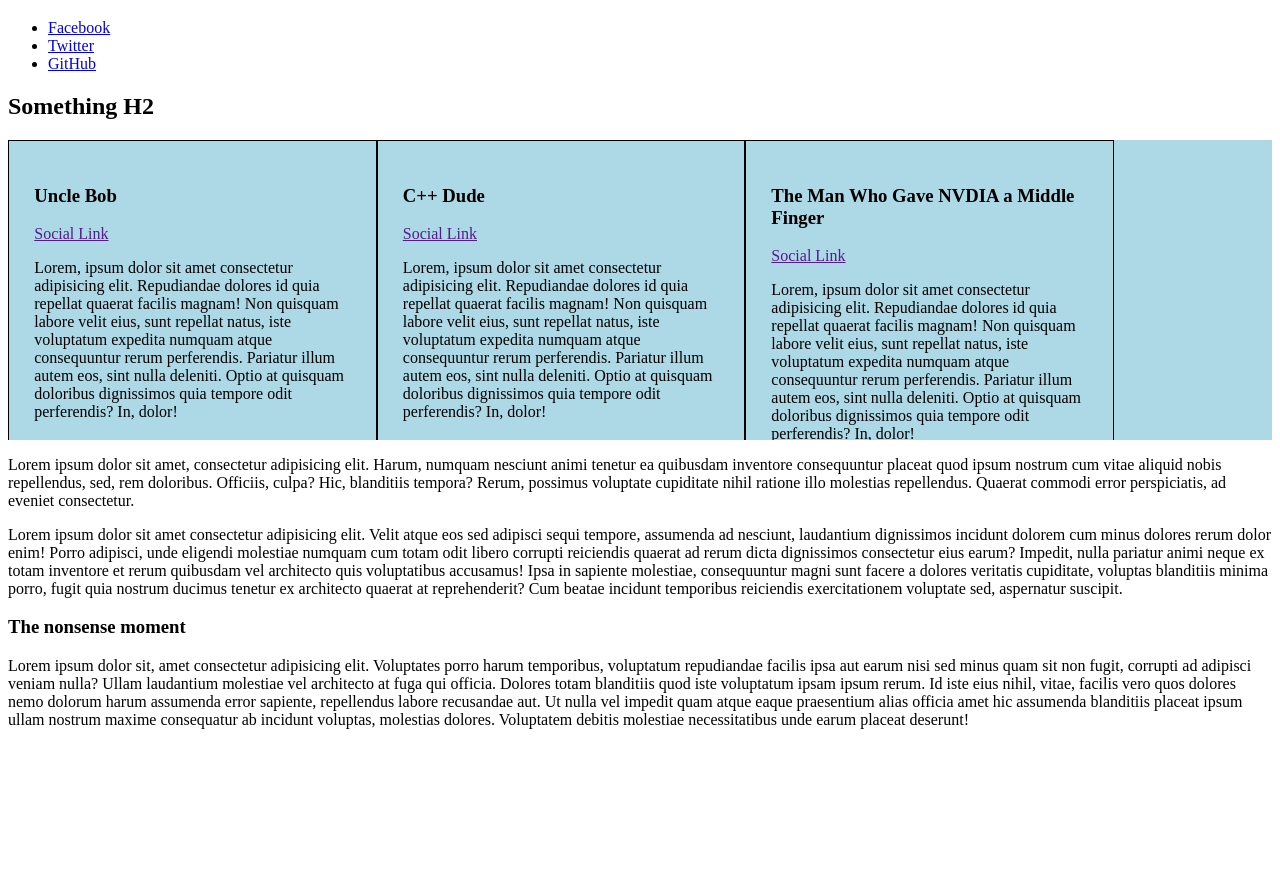
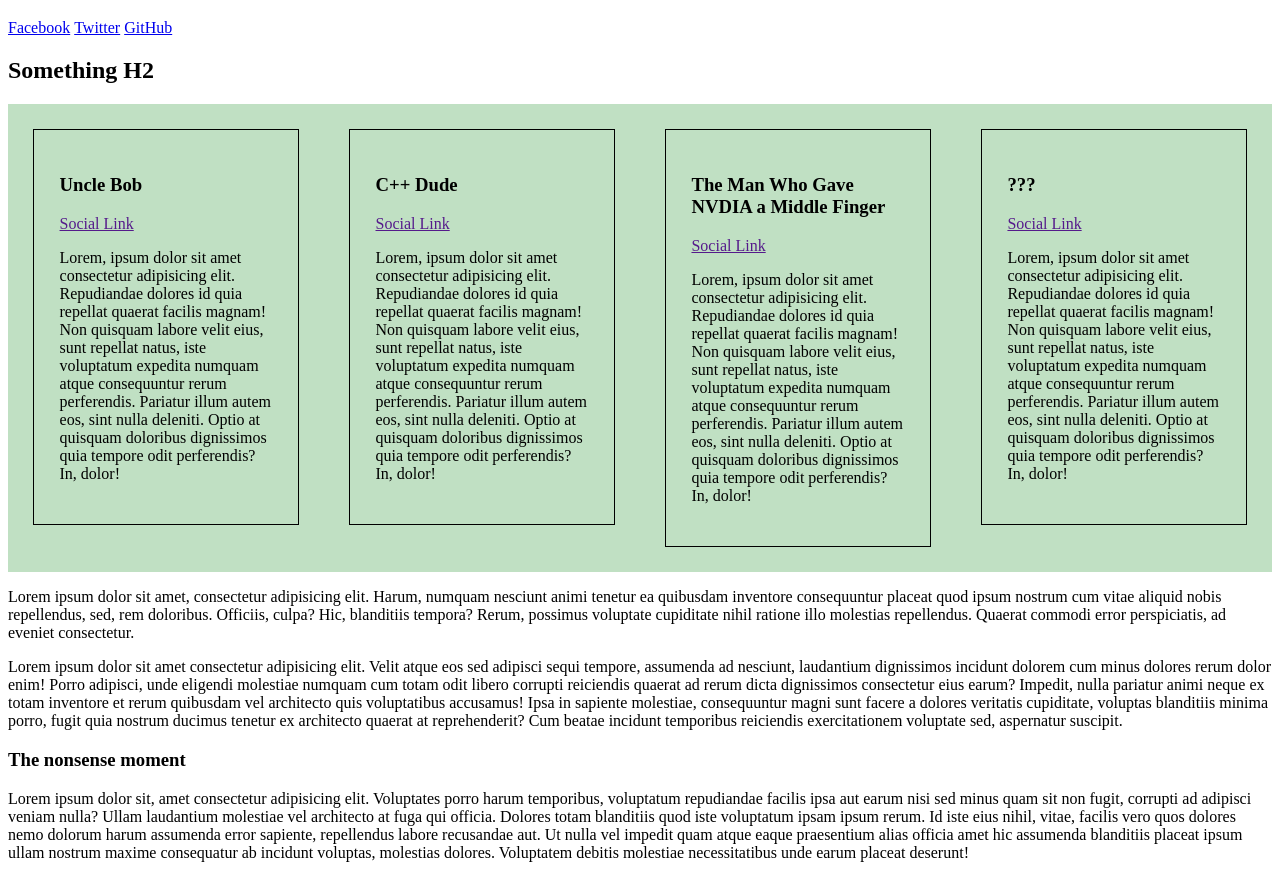
Before and after one commit to rickmagz/intermediate-css, a plain HTML site: page index.html in a window 1280 px wide. Shown: the part 61-939 px from the top of the page. Before the commit the page ends 806 px from the top, so only its background shows below. Drawn offline with Linux system fonts and the light colour scheme.

Commit message:
doing calc

```diff
--- a/css/styles.css
+++ b/css/styles.css
@@ -1,19 +1,19 @@
-.bio-box{
+.bio-box {
   border: 1px solid black;
   float: left;
   font-size: 1rem;
   padding: 2%;
-    width: 25%;
+  width: 21%;
+  box-sizing: border-box;
+  margin: 2%;
 }
 
-.bio-wrapper{
-    background-color: lightblue;
+.bio-wrapper {
+  background-color: #c0e0c3;
   font-size: 24px;
-    height: 300px;
-    overflow: scroll;
 }
 
-.bio-wrapper:after{
+.bio-wrapper:after {
   visibility: hidden;
   display: block;
   font-size: 0;
@@ -21,3 +21,12 @@
   clear: both;
   height: 0;
 }
+
+.social-list {
+  list-style: none;
+  padding: 0;
+}
+
+.social-list > li {
+  display: inline-block;
+}
```
Lines whose indentation alone changed are shown as unchanged.
